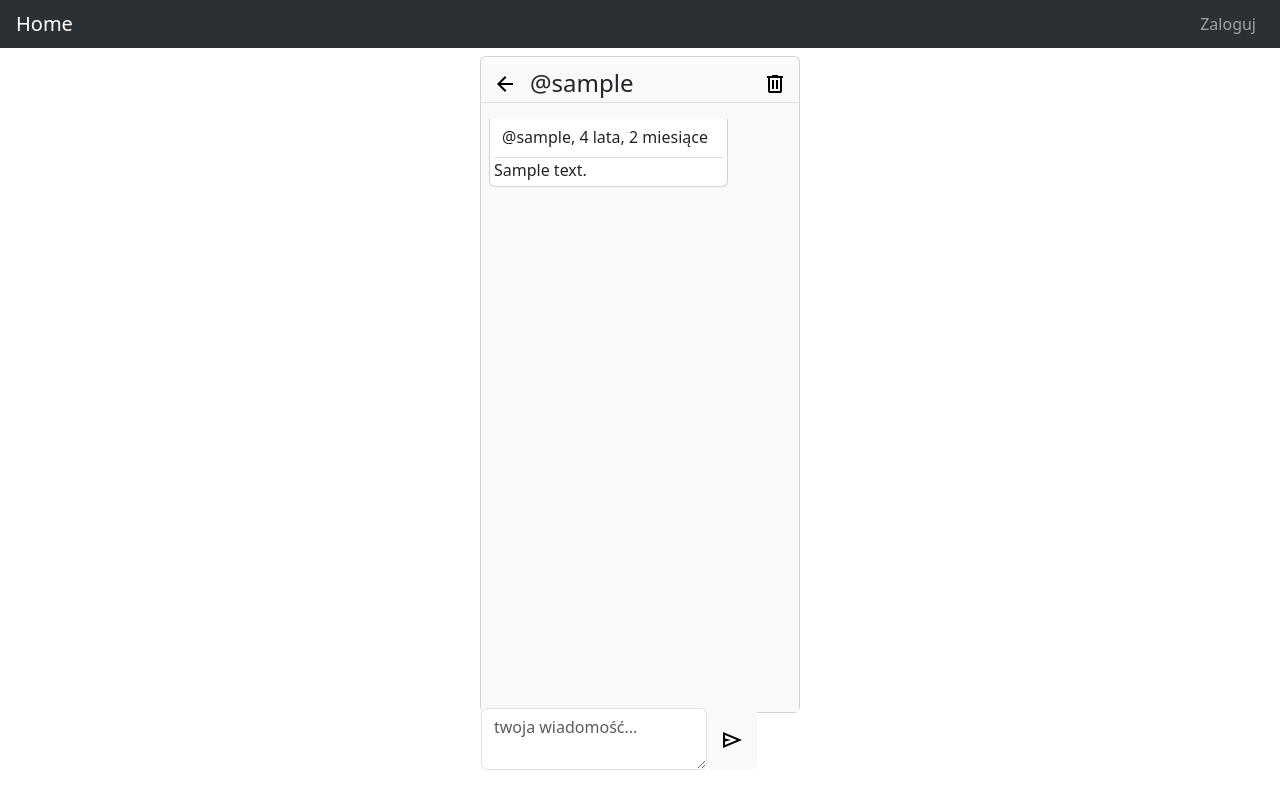
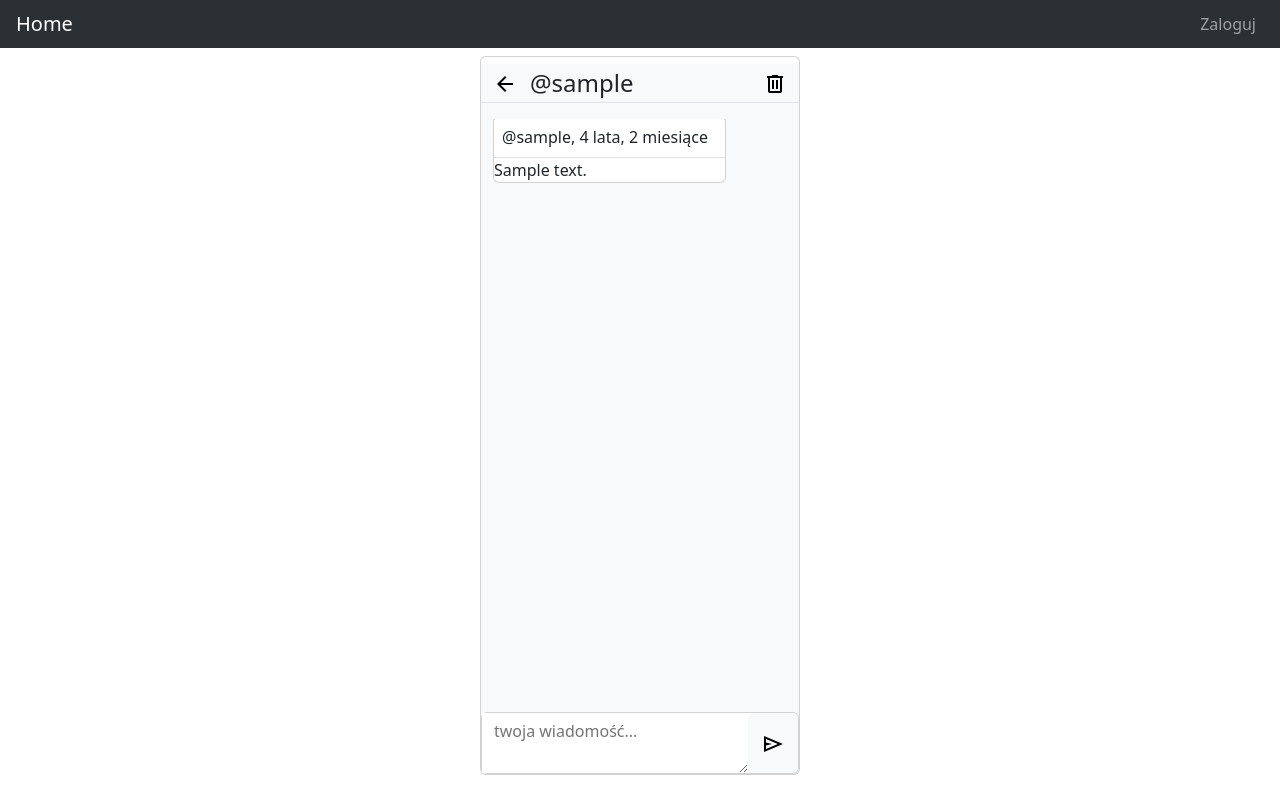
Before and after one commit to Ja-ku-ba/aniBuddy, a Django app: page /messages/1/1 in a window 1280 px wide. Run offline with Django 5.2, Linux system fonts and the light colour scheme; tables that the repository leaves empty hold one stand-in row (values such as "Sample post").

Commit message:
write message group styling finished

```diff
--- a/pages/templates/pages/chat.html
+++ b/pages/templates/pages/chat.html
@@ -2,19 +2,19 @@
 {% load static %}
 
 {% block content %}
-    <div class="card h-100">
+    <div class="card">
         {% include "components/chatNavComponent.html" %}
 
-        <div class="chat bg-light">
-            <div class="messages">
+        <div class="chat bg-light   ">
+            <div class="messages p-1">
                 {% for message in chat_messages %}
                     {% if message.from_user == request.user %}
                         <div class="card w-75 ms-auto mb-3 me-2">
-                            <span class="border-bottom p-1">@{{ roommate_username }}, {{ message.sent|timesince }}</span>
+                            <span class="border-bottom p-1">@{{ request.user.username }}, {{ message.sent|timesince }}</span>
                             <span class="p-2">{{ message.message }}</span>
                         </div>
                     {% else %}
-                        <div class="card w-75 mb-3 ms-2 p-1">
+                        <div class="card w-75 mb-3 ms-2">
                             <span class="border-bottom p-2">@{{ message.from_user }}, {{ message.sent|timesince }}</span>
                             {{ message.message }}
                         </div>
@@ -23,10 +23,10 @@
             </div>
         </div>
 
-        <div class="form-inline chat-form">
-            <form class="form-group d-flex">
+        <div class="card">
+            <form class="form-group d-flex w-100 justify-content-between">
                 {% csrf_token %}
-                <textarea class="form-control" placeholder="twoja wiadomość..."></textarea>
+                <textarea class="chat-textarea border-0 w-100" placeholder="twoja wiadomość..."></textarea>
                 <button class="btn btn-light" type="submit">
                     <img src="{% static "icons/send.svg" %}" alt="Wyślij">
                 </button>
--- a/static/styles/index.css
+++ b/static/styles/index.css
@@ -1,3 +1,9 @@
+/* global */
+
+
+/* end global */
+
+/* posts, home */
 .fit-image {
     object-fit: cover;
     width: 100%;
@@ -8,6 +14,8 @@
     font-size: 24px !important;
     padding: 0 !important;
 }
+
+/* end posts, home */
 
 /* chat page */
 .chat-nav {
@@ -30,6 +38,36 @@
 
 .chat-form {
     position: fixed;
-    bottom: 30px;
+    border: 0;
+}
 
+.chat-textarea {
+    display: block;
+    padding: .375rem .75rem;
+    font-size: 1rem;
+    font-weight: 400;
+    line-height: 1.5;
+    outline: none;
+    box-shadow: none;
 }
+
+/* end chat page */
+
+/* scrolbar */
+/* width */
+::-webkit-scrollbar {
+    width: 8px;
+}
+
+/* Track */
+::-webkit-scrollbar-track {
+    margin: 3px 0;
+}
+
+/* Handle */
+::-webkit-scrollbar-thumb {
+    background: gray;
+    border-radius: 4px;
+}
+
+/* end scrolbar */
```
